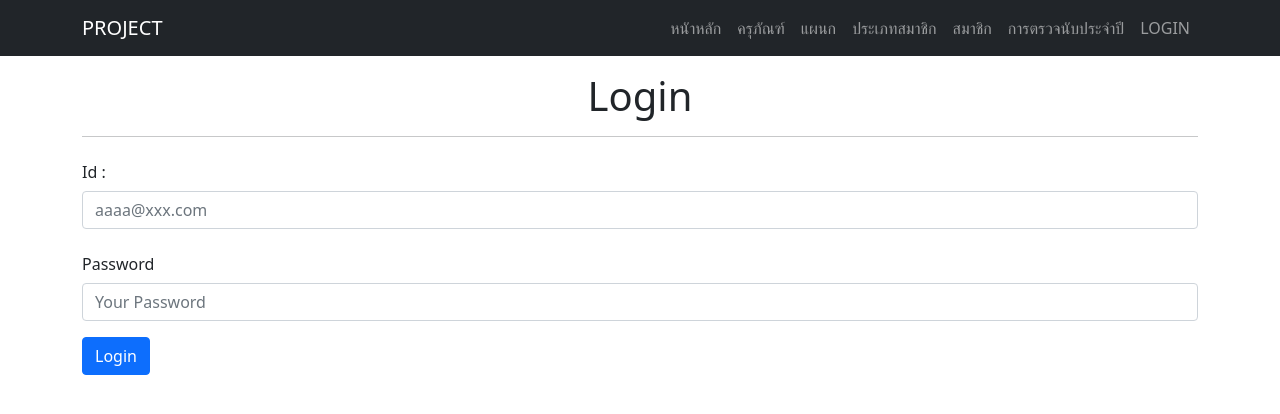
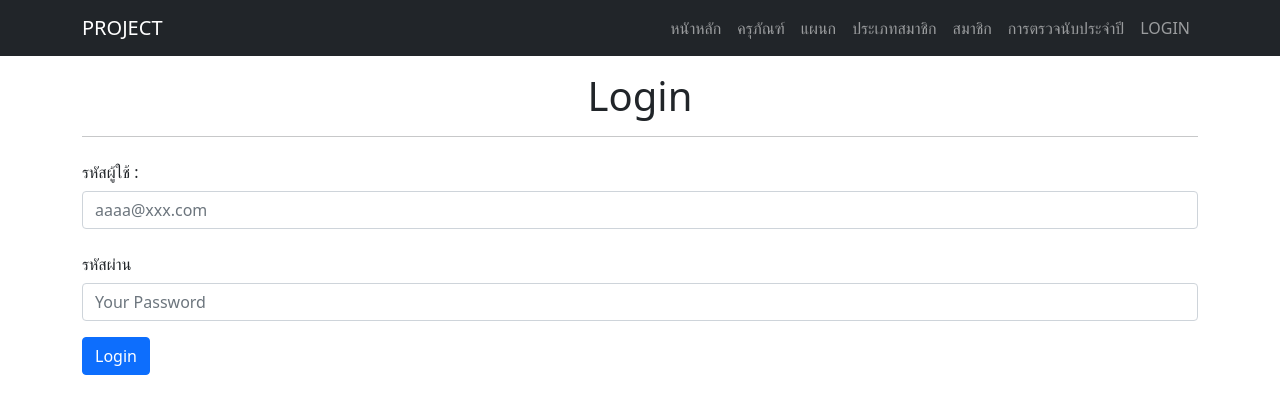
Before and after one commit to Fah2542/project-angula, an Angular app: page /login in a window 1280 px wide. Shown: the top 414 px of the page. Built offline with nearby package versions, Linux system fonts and the light colour scheme.

Commit message:
first commit

```diff
--- a/src/app/components/pages/login/login.component.html
+++ b/src/app/components/pages/login/login.component.html
@@ -12,13 +12,13 @@
         </div>
         <form [formGroup]="loginForm">
             <div class="mb-3 row">
-                <label for="email" class="col-sm-12 col-form-label">Id : </label>
+                <label for="email" class="col-sm-12 col-form-label">รหัสผู้ใช้ : </label>
                 <div class="col-sm-12">
                     <input type="text" class="form-control" name="email" id="email" placeholder="aaaa@xxx.com" formControlName="id">
                 </div>
             </div>
             <div class="mb-3 row">
-                <label for="password" class="col-sm-12 col-form-label">Password</label>
+                <label for="password" class="col-sm-12 col-form-label">รหัสผ่าน</label>
                 <div class="col-sm-12">
                     <input type="password" class="form-control" name="password" id="password"
                         placeholder="Your Password" formControlName="password">
```
